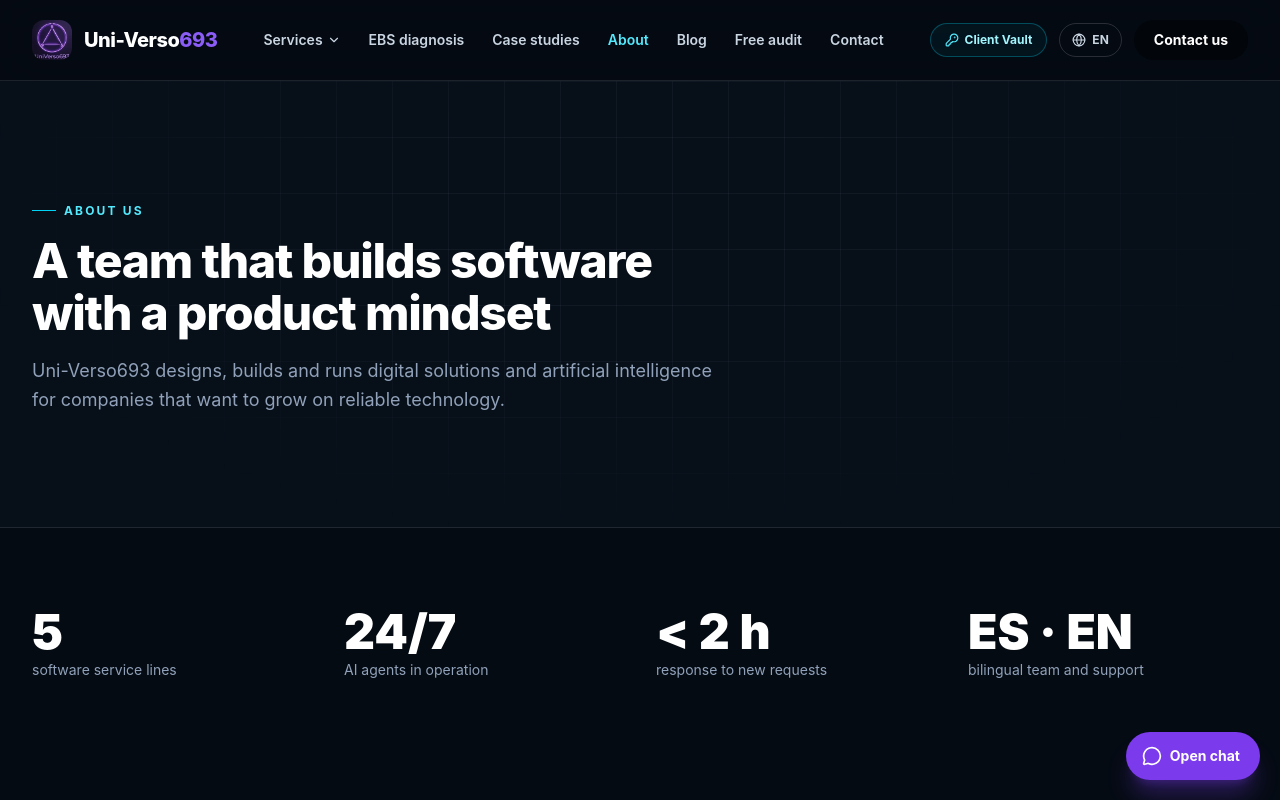
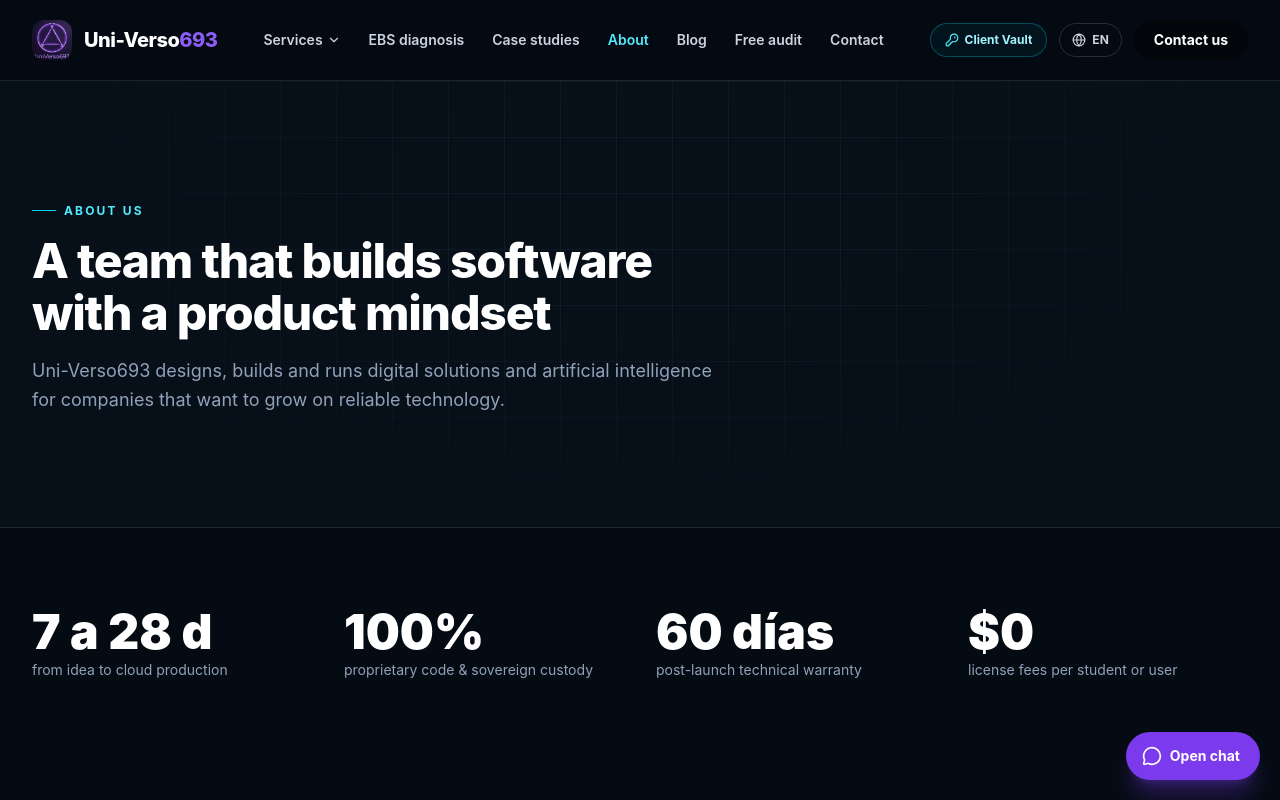
Before and after one commit to AlexSantanam/Uni-Verso693, a React (Vite) app: page /nosotros in a window 1280 px wide. Shown: the top 800 px of the page. Built offline with nearby package versions, Linux system fonts and the light colour scheme.

Commit message:
Update home stats to high-impact sales and engineering metrics

```diff
--- a/src/data/site.ts
+++ b/src/data/site.ts
@@ -35,10 +35,10 @@ export const navItems: { to: string; label: L }[] = [
 ];
 
 export const stats: { value: string; label: L }[] = [
-  { value: '5', label: { es: 'líneas de servicio de software', en: 'software service lines' } },
-  { value: '24/7', label: { es: 'agentes de IA en operación', en: 'AI agents in operation' } },
-  { value: '< 2 h', label: { es: 'respuesta a nuevas solicitudes', en: 'response to new requests' } },
-  { value: 'ES · EN', label: { es: 'equipo y soporte bilingüe', en: 'bilingual team and support' } },
+  { value: '7 a 28 d', label: { es: 'de la idea a producción en la nube', en: 'from idea to cloud production' } },
+  { value: '100%', label: { es: 'código propio y soberanía en tu Bóveda', en: 'proprietary code & sovereign custody' } },
+  { value: '60 días', label: { es: 'garantía técnica post-lanzamiento', en: 'post-launch technical warranty' } },
+  { value: '$0', label: { es: 'costo de licencias por alumno o usuario', en: 'license fees per student or user' } },
 ];
 
 export interface Service {
```
